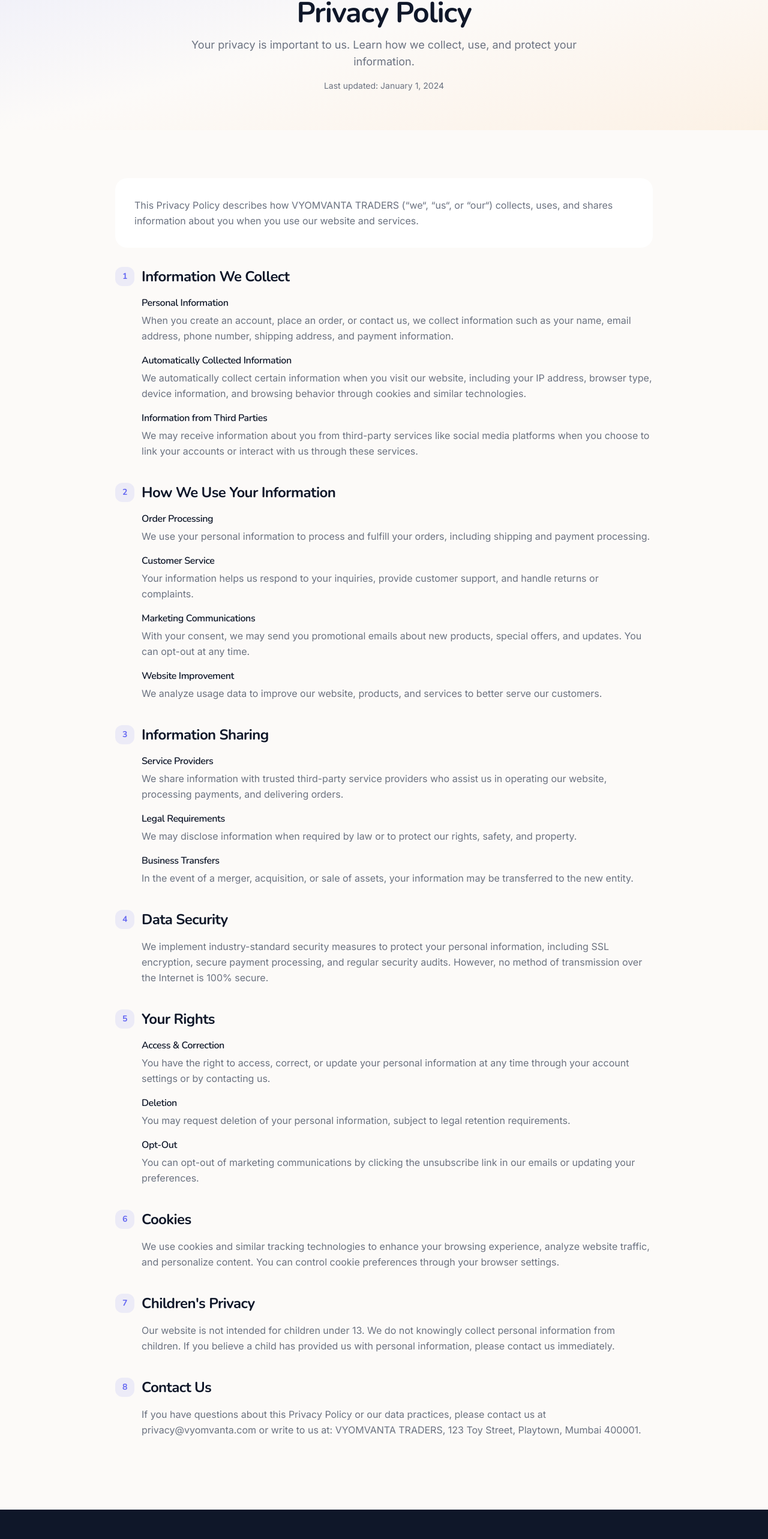
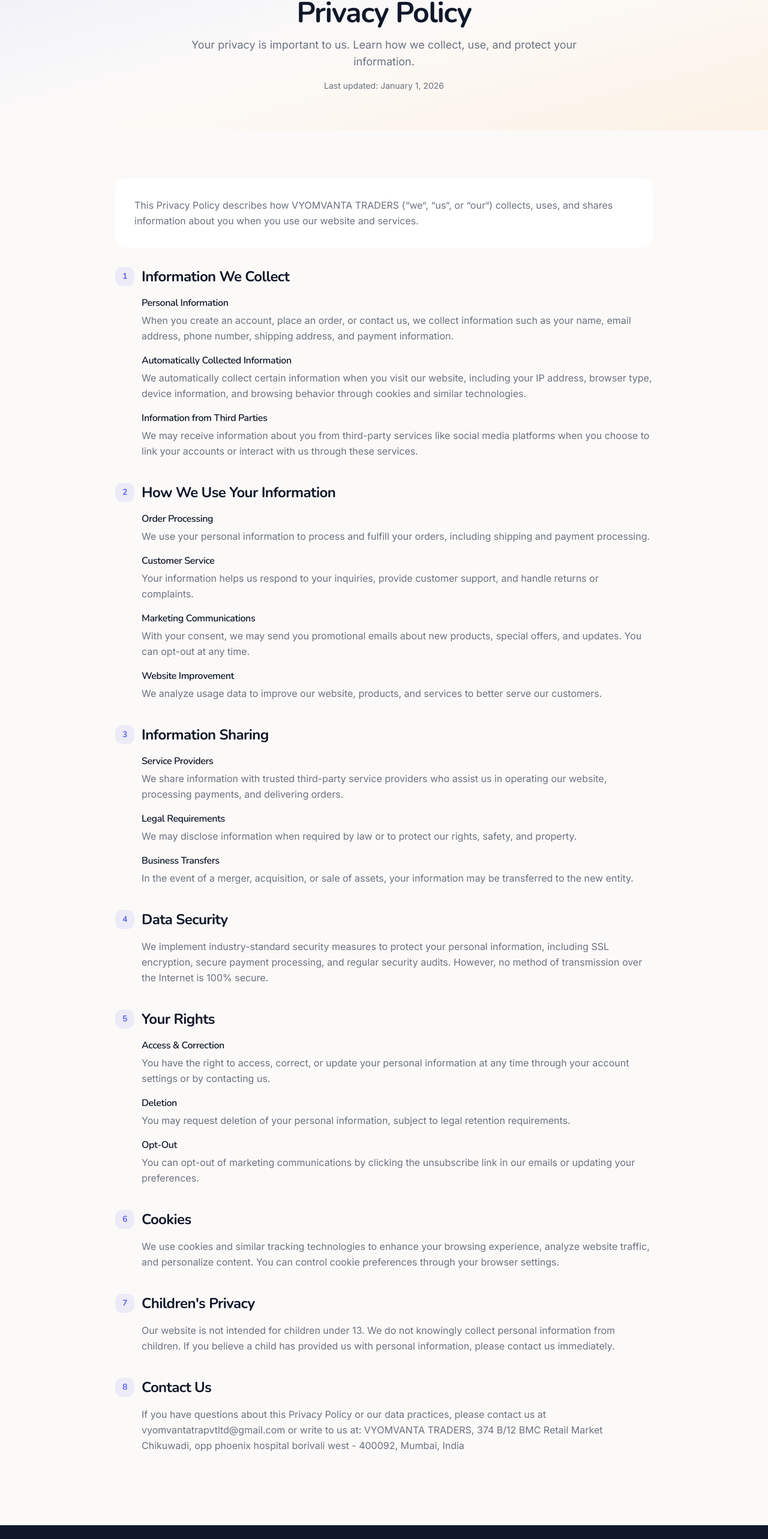
Before and after one commit to Mishrashubham10/vyomvanta-traders, a Next.js app: page /privacy in a window 1280 px wide. Shown: the part 212-2778 px from the top of the page at 60% size. Built offline with nearby package versions, Linux system fonts and the light colour scheme.

Commit message:
updated details added to the codebase

```diff
--- a/app/contact/page.tsx
+++ b/app/contact/page.tsx
@@ -13,7 +13,7 @@
     icon: MapPin,
     title: 'Visit Us',
     details: [
-      '374 B/12 BMC Retail Market Chikwadi',
+      '374 B/12 BMC Retail Market Chikuwadi',
       'opp phoenix hospital borivali west 400092',
       'Mumbai, India',
     ],
--- a/app/privacy/page.tsx
+++ b/app/privacy/page.tsx
@@ -115,7 +115,7 @@
     title: 'Contact Us',
     content: [
       {
-        text: 'If you have questions about this Privacy Policy or our data practices, please contact us at privacy@vyomvanta.com or write to us at: VYOMVANTA TRADERS, 123 Toy Street, Playtown, Mumbai 400001.',
+        text: 'If you have questions about this Privacy Policy or our data practices, please contact us at vyomvantatrapvtltd@gmail.com or write to us at: VYOMVANTA TRADERS, 374 B/12 BMC Retail Market Chikuwadi, opp phoenix hospital borivali west - 400092, Mumbai, India',
       },
     ],
   },
@@ -141,7 +141,7 @@
               protect your information.
             </p>
             <p className="text-sm text-muted-foreground mt-4">
-              Last updated: January 1, 2024
+              Last updated: January 1, 2026
             </p>
           </motion.div>
         </div>
```
